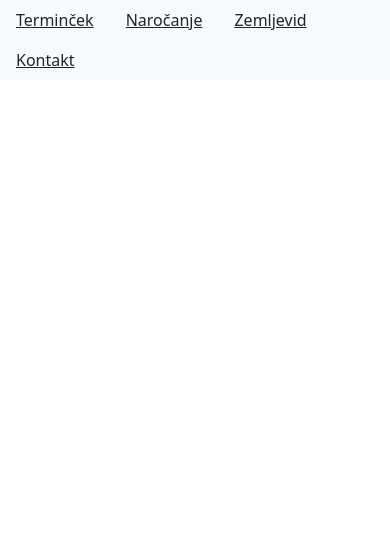
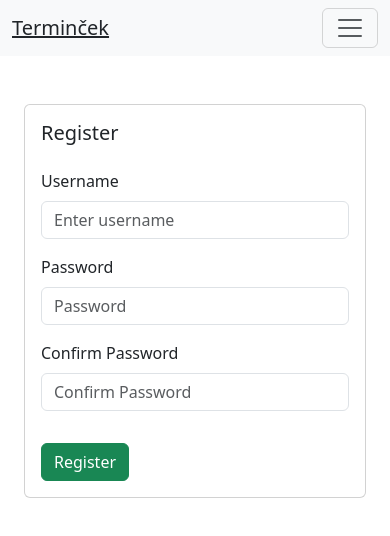
Before and after one commit to urluur/termincek-frontend, a React (Create React App) app: page /register in a window 390 px wide. Shown: the top 536 px of the page. Built offline with nearby package versions, Linux system fonts and the light colour scheme.

Commit message:
login and register form look
- login and register form (can't send to api yet)
- no broken links in navbar
- responsive navbar

```diff
--- a/package.json
+++ b/package.json
@@ -6,7 +6,9 @@
     "@testing-library/jest-dom": "^5.17.0",
     "@testing-library/react": "^13.4.0",
     "@testing-library/user-event": "^13.5.0",
+    "axios": "^1.6.3",
     "bootstrap": "^5.3.2",
+    "cors": "^2.8.5",
     "react": "^18.2.0",
     "react-bootstrap": "^2.9.1",
     "react-dom": "^18.2.0",
--- a/src/components/App.jsx
+++ b/src/components/App.jsx
@@ -2,6 +2,10 @@ import React from "react";
 import { Route, Routes } from "react-router-dom";
 import Container from "react-bootstrap/Container";
 import ServiceChooser from "./ServiceChooser/ServiceChooser";
+import Map from "./NavBar/Map/Map";
+import Contact from "./NavBar/Contact/Contact";
+import Login from "./Login/Login";
+import Register from "./Register/Register";
 import "bootstrap/dist/css/bootstrap.min.css";
 
 import Home from "./Home";
@@ -50,6 +54,11 @@ const App = (props) => {
 				<Routes>
 					<Route path="/" element={<Home />} />
 					<Route path="/narocanje" element={<ServiceChooser services={sampleServices} />} />
+					<Route path="/zemljevid" element={<Map />} />
+					<Route path="/kontakt" element={<Contact />} />
+					<Route path="/login" element={<Login />} />
+					<Route path="/register" element={<Register />} />
+					<Route path="*" element={<h1>404</h1>} />
 				</Routes>
 			</Container>
 		</>
--- /dev/null
+++ b/src/components/Login/Login.jsx
@@ -0,0 +1,40 @@
+import React, { useState } from "react";
+import { Container, Form, Button, Row, Col, Card } from 'react-bootstrap';
+
+const Login = () => {
+  const [username, setUsername] = useState('');
+  const [password, setPassword] = useState('');
+
+  const handleSubmit = (event) => {
+    event.preventDefault();
+    // TODO - send to server
+    console.log(`Username: ${username}, Password: ${password}`);
+  };
+
+  return (
+    <Container className="mt-5">
+      <Row className="justify-content-md-center">
+        <Col xs={12} md={6}>
+          <Card>
+            <Card.Body>
+              <Card.Title className="mb-4">Login</Card.Title>
+              <Form onSubmit={handleSubmit}>
+                <Form.Group className="mb-3">
+                  <Form.Label>Username</Form.Label>
+                  <Form.Control type="text" placeholder="Enter username" value={username} onChange={(e) => setUsername(e.target.value)} />
+                </Form.Group>
+                <Form.Group className="mb-3">
+                  <Form.Label>Password</Form.Label>
+                  <Form.Control type="password" placeholder="Password" value={password} onChange={(e) => setPassword(e.target.value)} />
+                </Form.Group>
+                <Button variant="success" type="submit" className="mt-3">Login</Button>
+              </Form>
+            </Card.Body>
+          </Card>
+        </Col>
+      </Row>
+    </Container>
+  );
+}
+
+export default Login;
--- /dev/null
+++ b/src/components/NavBar/Contact/Contact.jsx
@@ -0,0 +1,11 @@
+import React from "react";
+
+const Contact = () => {
+  return (
+    <>
+      <h1>Contact</h1>
+    </>
+  );
+}
+
+export default Contact;
--- /dev/null
+++ b/src/components/NavBar/Map/Map.jsx
@@ -0,0 +1,11 @@
+import React from "react";
+
+const Map = () => {
+  return (
+    <>
+      <h1>Map</h1>
+    </>
+  );
+}
+
+export default Map;
--- a/src/components/NavBar/NavBar.jsx
+++ b/src/components/NavBar/NavBar.jsx
@@ -1,25 +1,23 @@
-import React from "react";
-import Nav from 'react-bootstrap/Nav';
+import { Navbar, Nav, Container } from 'react-bootstrap';
 import { Link } from 'react-router-dom';
 
 function NavBar(props) {
 	return (
-
-		<Nav className='bg-light mb-5' activeKey="/narocanje">
-			<Nav.Link>
-				<Link className="text-dark" to="/">{props.BusinessName}</Link>
-			</Nav.Link>
-			<Nav.Link>
-				<Link className="text-dark" to="/narocanje">Naročanje</Link>
-			</Nav.Link>
-			<Nav.Link>
-				<Link className="text-dark" eventKey="link-1">Zemljevid</Link>
-			</Nav.Link>
-			<Nav.Link>
-				<Link className="text-dark" eventKey="link-2">Kontakt</Link>
-			</Nav.Link>
-		</Nav>
-
+		<Navbar bg="light" variant="light" expand="lg" className="mb-5">
+			<Container>
+				<Navbar.Brand><Link className="text-dark" to="/">{props.BusinessName}</Link></Navbar.Brand>
+				<Navbar.Toggle aria-controls="basic-navbar-nav" />
+				<Navbar.Collapse id="basic-navbar-nav">
+					<Nav className="ml-auto">
+						<Nav.Link><Link className="text-dark" to="/narocanje">Naročanje</Link></Nav.Link>
+						<Nav.Link><Link className="text-dark" to="/zemljevid">Zemljevid</Link></Nav.Link>
+						<Nav.Link><Link className="text-dark" to="/kontakt">Kontakt</Link></Nav.Link>
+						<Nav.Link><Link className="text-dark" to="/login">Login</Link></Nav.Link>
+						<Nav.Link><Link className="text-dark" to="/register">Register</Link></Nav.Link>
+					</Nav>
+				</Navbar.Collapse>
+			</Container>
+		</Navbar>
 	);
 }
 
--- /dev/null
+++ b/src/components/Register/Register.jsx
@@ -0,0 +1,50 @@
+import React, { useState } from "react";
+import { Container, Form, Button, Row, Col, Card } from 'react-bootstrap';
+
+const Register = () => {
+  const [username, setUsername] = useState('');
+  const [password, setPassword] = useState('');
+  const [confirmPassword, setConfirmPassword] = useState('');
+
+  const handleSubmit = async (event) => {
+    event.preventDefault();
+
+    if (password !== confirmPassword) {
+      alert('Passwords do not match');
+      return;
+    }
+
+    // TODO: Send a POST request to API
+  };
+
+  return (
+    <Container className="mt-5">
+      <Row className="justify-content-md-center">
+        <Col xs={12} md={6}>
+          <Card>
+            <Card.Body>
+              <Card.Title className="mb-4">Register</Card.Title>
+              <Form onSubmit={handleSubmit}>
+                <Form.Group className="mb-3">
+                  <Form.Label>Username</Form.Label>
+                  <Form.Control type="text" placeholder="Enter username" value={username} onChange={(e) => setUsername(e.target.value)} />
+                </Form.Group>
+                <Form.Group className="mb-3">
+                  <Form.Label>Password</Form.Label>
+                  <Form.Control type="password" placeholder="Password" value={password} onChange={(e) => setPassword(e.target.value)} />
+                </Form.Group>
+                <Form.Group className="mb-3">
+                  <Form.Label>Confirm Password</Form.Label>
+                  <Form.Control type="password" placeholder="Confirm Password" value={confirmPassword} onChange={(e) => setConfirmPassword(e.target.value)} />
+                </Form.Group>
+                <Button variant="success" type="submit" className="mt-3">Register</Button>
+              </Form>
+            </Card.Body>
+          </Card>
+        </Col>
+      </Row>
+    </Container>
+  );
+}
+
+export default Register;
```
Also changed, not shown: 1 other file (tests, documents, lock files or other folders).
